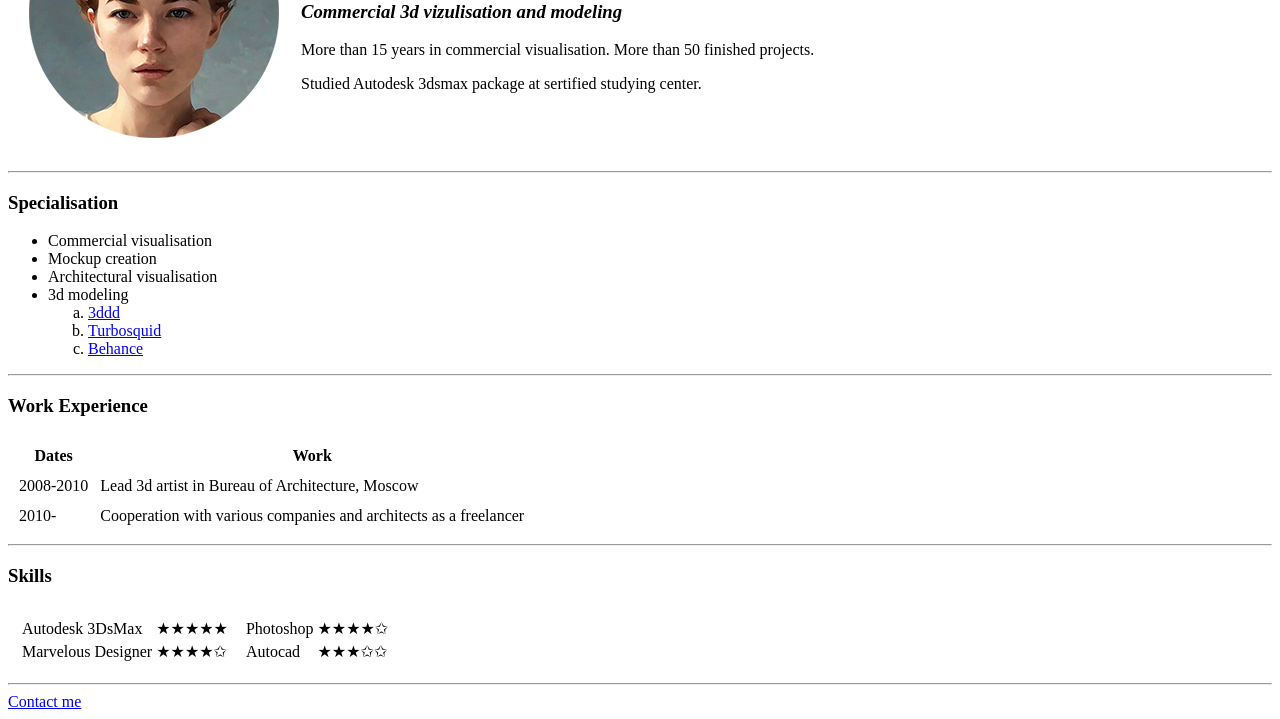
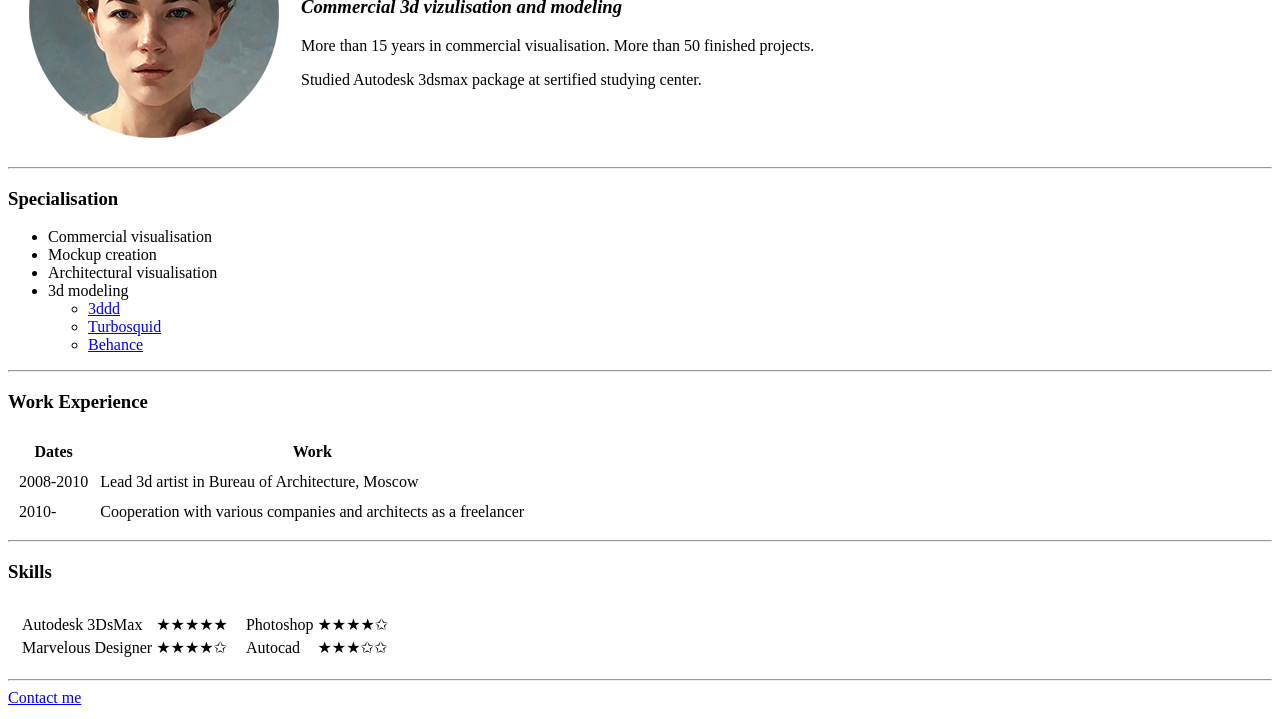
Before and after one commit to Kookamoonga/cv, a plain HTML site: page index.html in a window 1280 px wide. Shown: the part 141-860 px from the top of the page. Drawn offline with Linux system fonts and the light colour scheme.

Commit message:
Update index.html
doctype deleted, changed list type

```diff
--- a/index.html
+++ b/index.html
@@ -1,4 +1,3 @@
-<!doctype html>
 <html lang="en">
     <head>
         <meta charset="UTF-8">
@@ -27,11 +26,11 @@
             <li>Mockup creation</li>
             <li>Architectural visualisation</li>
             <li>3d modeling</li>
-            <ol type="a">
+            <ul>
                 <li><a href="https://3ddd.ru/users/kapusta">3ddd</a></li>
                 <li><a href="https://www.turbosquid.com/Search/Artists/Kapustnayadusha" target="_blank">Turbosquid</a></li>
                 <li><a href="https://www.behance.net/kochneva" target="_blank">Behance</a></li>
-            </ol>
+            </ul>
 
 
         </ul>
```
